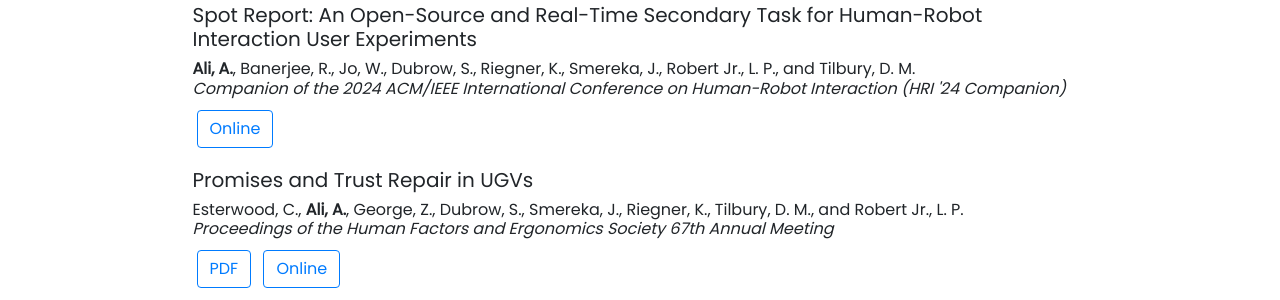
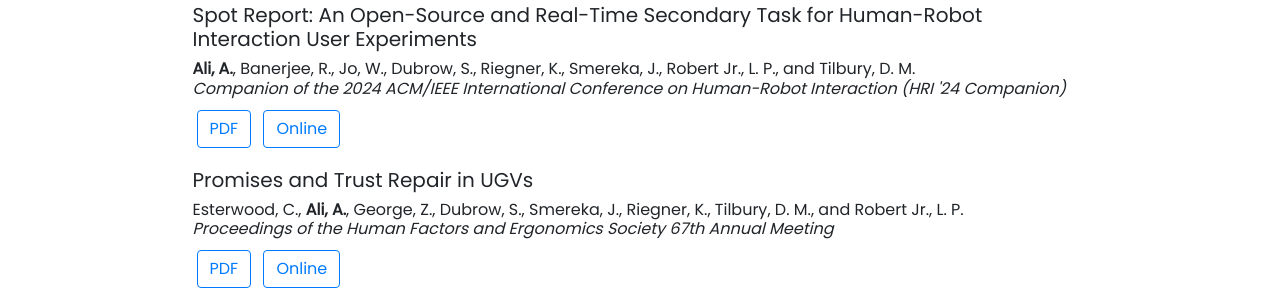
Before and after one commit to arshaali/arshaali.github.io, a Jekyll site: the page built from pages/publications.html, in a window 1280 px wide and 900 px high. Shown: the part 151-451 px from the top of the window. Built offline with Jekyll 4.4.1, drawn with Linux system fonts in a browser that asks for light colours; nearby versions of some CDN libraries.

Commit message:
Update publications.html

```diff
--- a/pages/publications.html
+++ b/pages/publications.html
@@ -36,7 +36,8 @@ a:hover, a:active {
   <br><i>Companion of the 2024 ACM/IEEE International Conference on Human-Robot Interaction (HRI '24 Companion)</i>
 </h6>
 <p>
-  {% include elements/button.html link="https://doi.org/10.1145/3610978.3640718" text="Online" %}
+  {% include elements/button.html link="https://deepblue.lib.umich.edu/bitstream/handle/2027.42/192466/HRI_LBR_2024_FINAL%20%281%29.pdf?sequence=1&isAllowed=y" text="PDF" %}
+  {% include elements/button.html link="https://deepblue.lib.umich.edu/handle/2027.42/192466" text="Online" %}
 </p>
 
 <h5>
```
